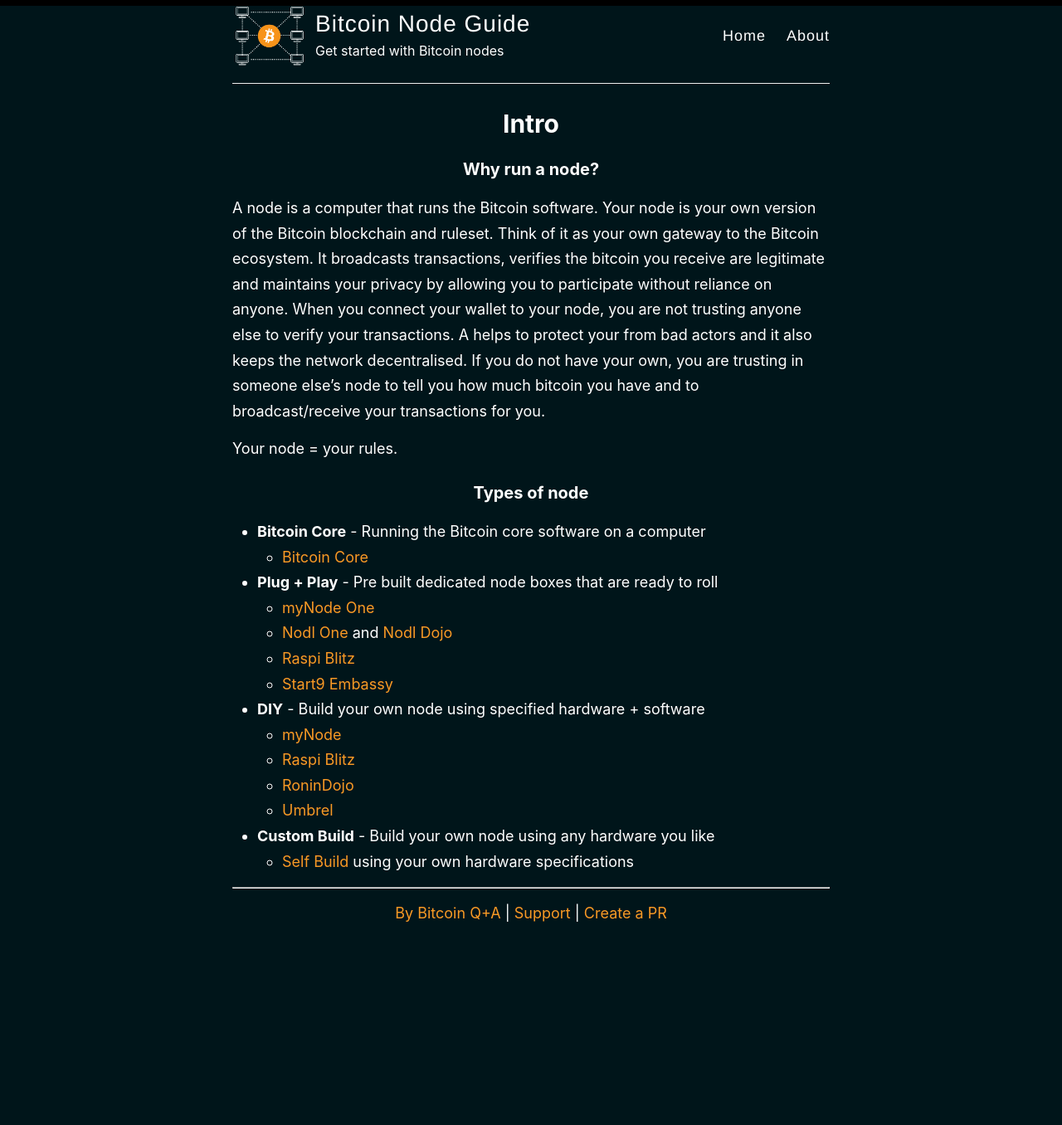
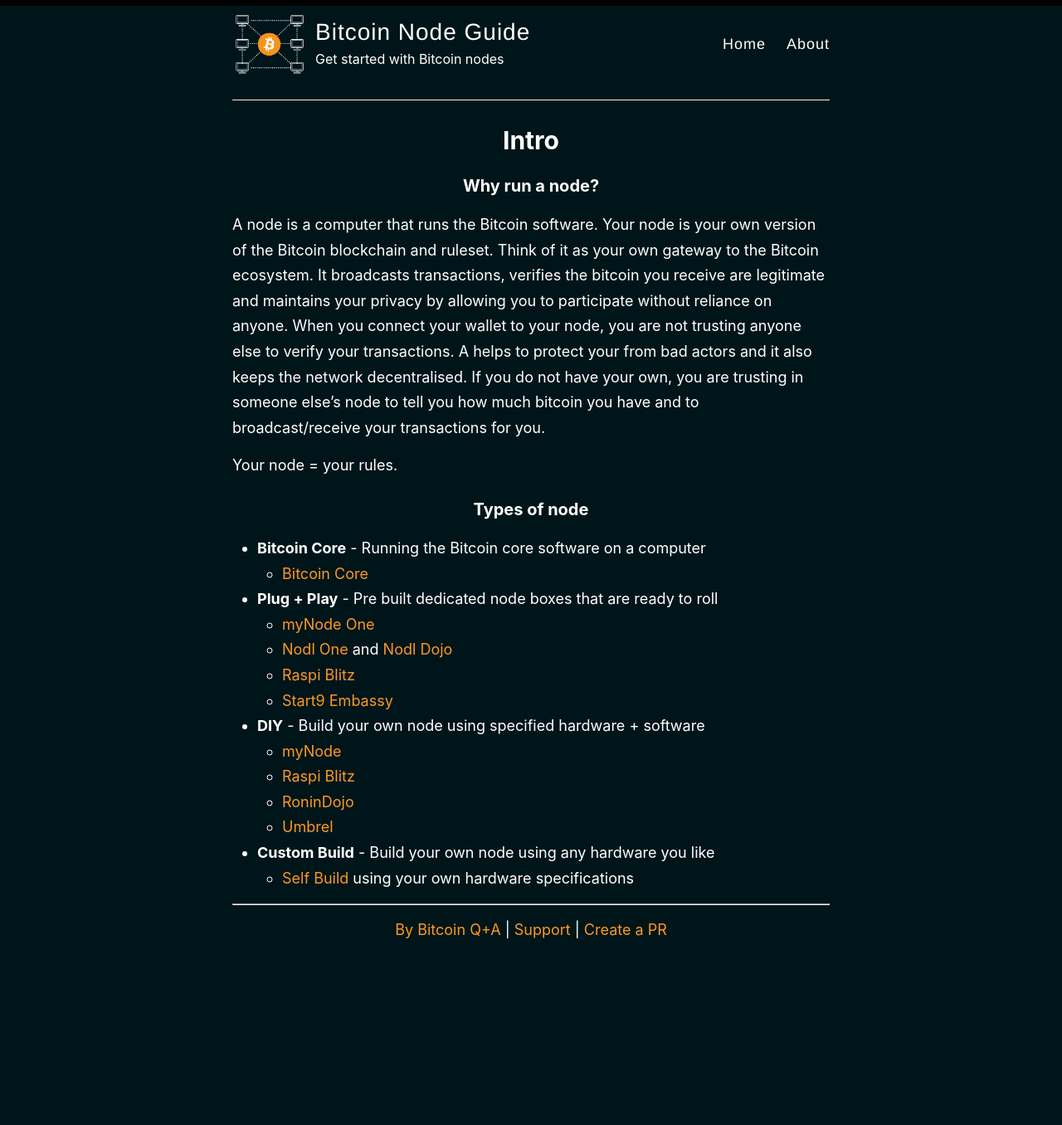
Before and after one commit to BitcoinQnA/node-guide, a Jekyll site: the page built from index.html, in a window 1280 px wide. Shown: the whole page at 83% size. Built offline with Jekyll 4.4.1, drawn with Linux system fonts in a browser that asks for light colours; the list of posts is cut into pages by our own code.

Commit message:
Update style.scss

```diff
--- a/assets/style.scss
+++ b/assets/style.scss
@@ -269,7 +269,7 @@
 }
 
 .masthead {
-  padding: 5px 0;
+  padding: 15px 0;
   border-bottom: 1px solid $lightGray;
 
   @include mobile {
```
